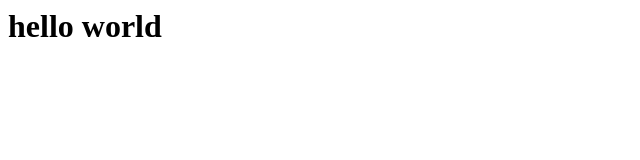
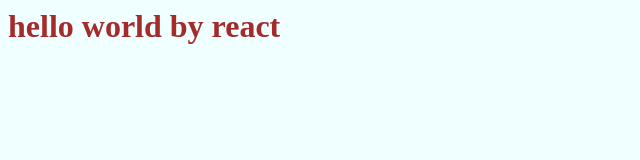
Before and after one commit to developer-tanu/React-js-training, a plain HTML site: page index.html in a window 1280 px wide. Shown: the whole page, without its empty margins (0-640 px from the left). Drawn offline with Linux system fonts and the light colour scheme.

Commit message:
updated html file

```diff
--- a/index.html
+++ b/index.html
@@ -1,9 +1,9 @@
 <html>
     <head>
-        <link rel="stylesheets" href="style.css"/>
+        <link rel="stylesheet" href="style.css"/>
     </head>
     <body>
-        <div><h1>hello world</h1></div>
+        <div><h1>hello world by react</h1></div>
         <script src="index.js">
         </script>
     </body>
```
